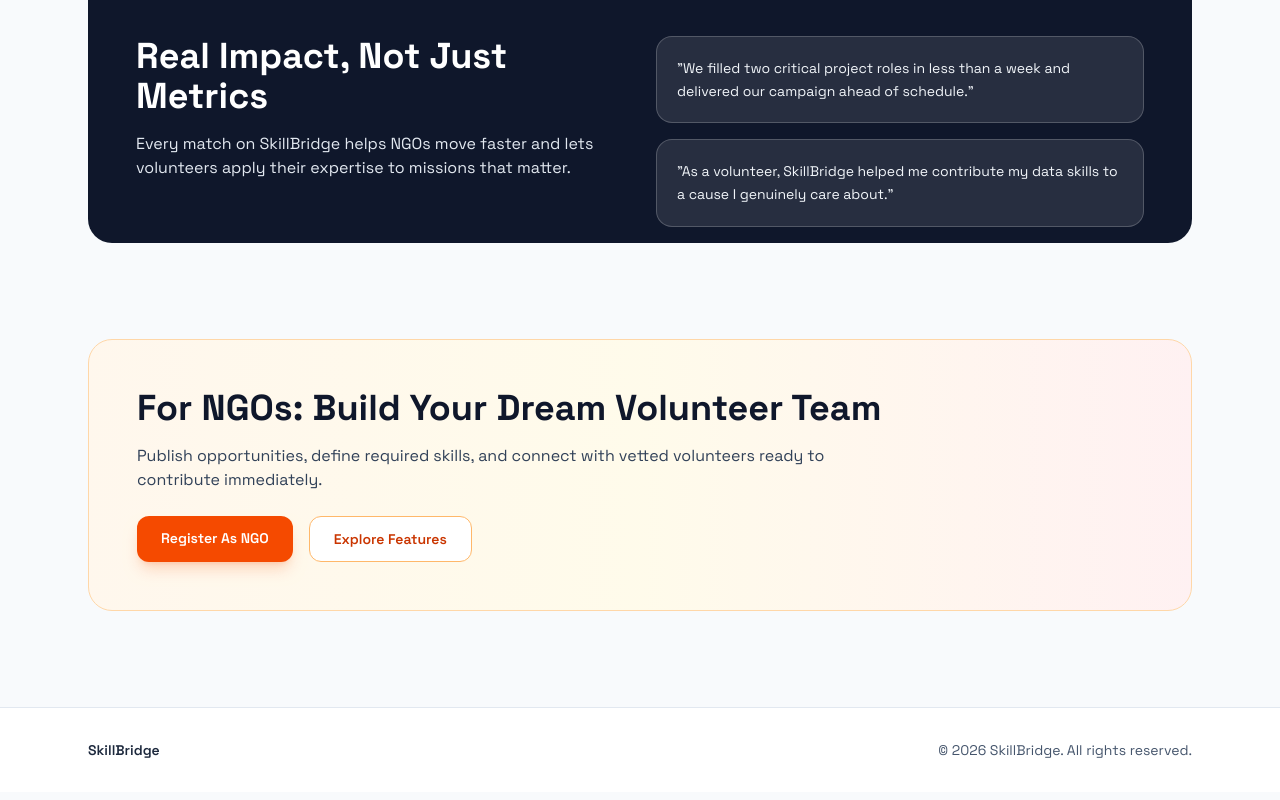
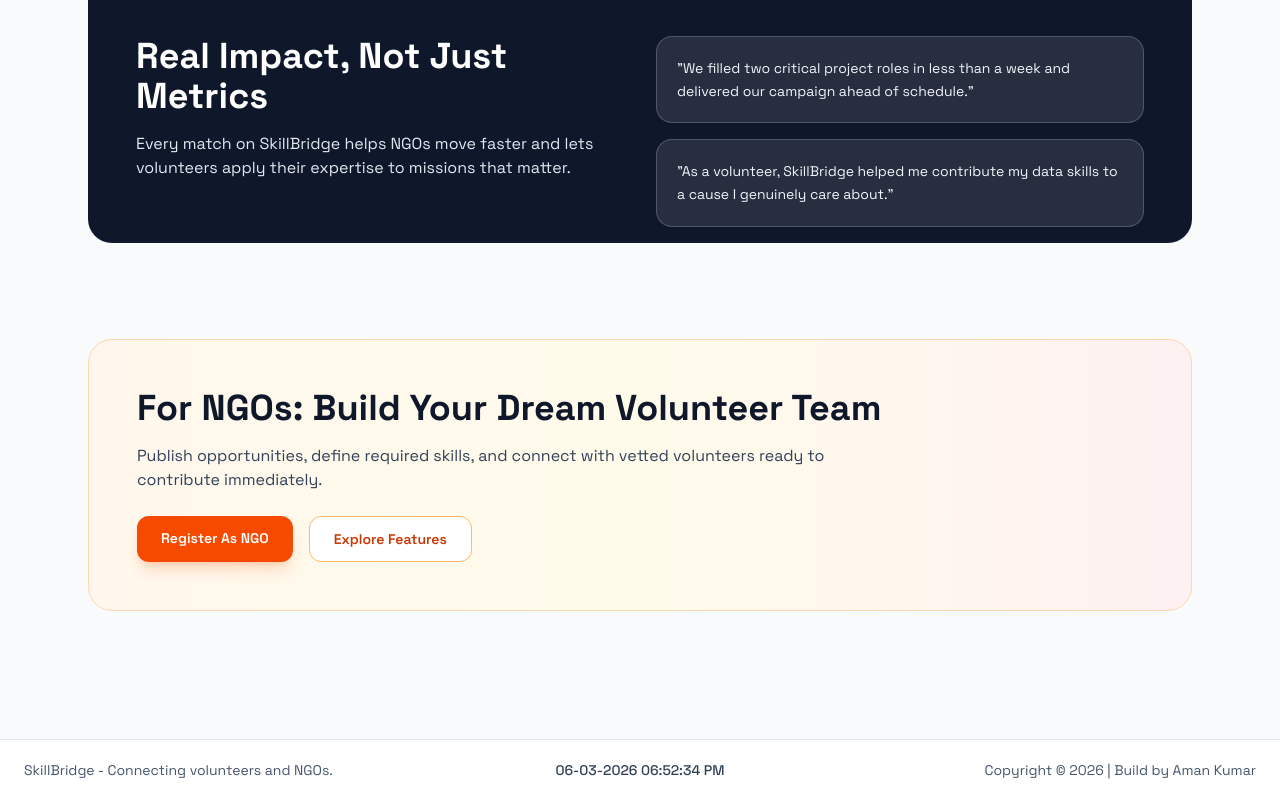
Before and after one commit to springboardmentor7451-lang/SkillBridge-feb-team03, a React app in the folder frontend/: page / in a window 1280 px wide. Shown: the part 2024-2824 px from the top of the page. Built offline with nearby package versions, Linux system fonts and the light colour scheme; the HTML template or start-up script is replaced by a standard one.

Commit message:
solved all issue

```diff
--- /dev/null
+++ b/frontend/src/components/Footer.jsx
@@ -0,0 +1,38 @@
+import { useEffect, useState } from "react";
+
+export default function Footer() {
+  const getFormattedDateTime = () => {
+    const now = new Date();
+    const day = String(now.getDate()).padStart(2, "0");
+    const month = String(now.getMonth() + 1).padStart(2, "0");
+    const year = now.getFullYear();
+    let hours = now.getHours();
+    const minutes = String(now.getMinutes()).padStart(2, "0");
+    const seconds = String(now.getSeconds()).padStart(2, "0");
+    const ampm = hours >= 12 ? "PM" : "AM";
+
+    hours = hours % 12 || 12;
+
+    return `${day}-${month}-${year} ${String(hours).padStart(2, "0")}:${minutes}:${seconds} ${ampm}`;
+  };
+
+  const [currentDateTime, setCurrentDateTime] = useState(getFormattedDateTime());
+
+  useEffect(() => {
+    const timer = setInterval(() => {
+      setCurrentDateTime(getFormattedDateTime());
+    }, 1000);
+
+    return () => clearInterval(timer);
+  }, []);
+
+  return (
+    <footer className="mt-8 border-t border-slate-200 bg-white">
+      <div className="mx-auto grid w-full max-w-7xl gap-2 px-4 py-5 text-sm text-slate-600 md:grid-cols-3 md:items-center md:px-6">
+        <p className="text-center md:text-left">SkillBridge - Connecting volunteers and NGOs.</p>
+        <p className="text-center font-medium text-slate-700">{currentDateTime}</p>
+        <p className="text-center md:text-right">Copyright © {new Date().getFullYear()} | Build by Aman Kumar</p>
+      </div>
+    </footer>
+  );
+}
--- a/frontend/src/pages/Home.jsx
+++ b/frontend/src/pages/Home.jsx
@@ -249,12 +249,7 @@
         </div>
       </section>
 
-      <footer className="border-t border-slate-200 bg-white">
-        <div className="mx-auto flex max-w-6xl flex-col items-start justify-between gap-4 px-6 py-8 text-sm text-slate-600 md:flex-row md:items-center">
-          <p className="font-semibold text-slate-800">SkillBridge</p>
-          <p>© 2026 SkillBridge. All rights reserved.</p>
-        </div>
-      </footer>
+
     </div>
   );
 }
--- a/frontend/src/pages/Messages.jsx
+++ b/frontend/src/pages/Messages.jsx
@@ -277,14 +277,14 @@
   return (
     <>
       <Navbar />
-      <main className="mx-auto max-w-7xl px-4 py-8 md:px-6 md:py-10">
-        <motion.div initial={{ opacity: 0, y: 12 }} animate={{ opacity: 1, y: 0 }} transition={{ duration: 0.35 }} className="mb-6">
+      <main className="mx-auto flex h-[calc(100vh-84px)] max-w-7xl flex-col overflow-hidden px-4 py-6 md:px-6 md:py-6">
+        <motion.div initial={{ opacity: 0, y: 12 }} animate={{ opacity: 1, y: 0 }} transition={{ duration: 0.35 }} className="mb-4 shrink-0">
           <h1 className="text-3xl font-bold text-slate-900">Messages</h1>
           <p className="mt-1 text-slate-600">Connect with volunteers and NGOs in real time.</p>
         </motion.div>
 
-        <section className="grid min-h-[70vh] gap-4 lg:grid-cols-12">
-          <aside className="rounded-2xl border border-slate-200 bg-white p-4 shadow-sm lg:col-span-4">
+        <section className="grid min-h-0 flex-1 gap-4 lg:grid-cols-12">
+          <aside className="flex min-h-0 flex-col rounded-2xl border border-slate-200 bg-white p-4 shadow-sm lg:col-span-4">
             <div className="mb-4 flex items-center justify-between">
               <h3 className="text-lg font-semibold text-slate-900">Conversations ({conversations.length})</h3>
               <Button size="icon" variant="ghost" onClick={fetchConversations} title="Refresh conversations">
@@ -299,7 +299,7 @@
                 No conversations yet. Accepted applications will appear here.
               </div>
             ) : (
-              <div className="space-y-2 overflow-y-auto pr-1">
+              <div className="min-h-0 flex-1 space-y-2 overflow-y-auto pr-1">
                 {conversations.map((conv) => {
                   const otherUser = getOtherUser(conv);
                   const isSelected = selectedConversation?._id === conv._id;
@@ -344,10 +344,10 @@
             )}
           </aside>
 
-          <section className="flex min-h-[70vh] flex-col rounded-2xl border border-slate-200 bg-white shadow-sm lg:col-span-8">
+          <section className="flex min-h-0 flex-col rounded-2xl border border-slate-200 bg-white shadow-sm lg:col-span-8">
             {selectedConversation ? (
               <>
-                <div className="border-b border-slate-200 px-5 py-4">
+                <div className="shrink-0 border-b border-slate-200 px-5 py-4">
                   <button className="text-left" onClick={handleOpenParticipantDetails}>
                     <h3 className="text-lg font-semibold text-slate-900 hover:text-orange-700">
                       {user.role === "ngo"
@@ -358,7 +358,7 @@
                   <p className="text-sm text-slate-600">Opportunity: {selectedConversation.opportunity_id?.title || "Not specified"}</p>
                 </div>
 
-                <div className="flex-1 space-y-3 overflow-y-auto bg-slate-50 px-5 py-4">
+                <div className="min-h-0 flex-1 space-y-3 overflow-y-auto bg-slate-50 px-5 py-4">
                   {loadingMessages ? (
                     <p className="text-sm text-slate-500">Loading messages...</p>
                   ) : messages.length === 0 ? (
@@ -409,7 +409,7 @@
                   )}
                 </div>
 
-                <form className="flex gap-2 border-t border-slate-200 p-4" onSubmit={handleSendMessage}>
+                <form className="shrink-0 flex gap-2 border-t border-slate-200 p-4" onSubmit={handleSendMessage}>
                   <input ref={fileInputRef} type="file" className="hidden" onChange={handleAttachmentChange} />
                   <Button type="button" size="icon" variant="secondary" onClick={handlePickAttachment} title="Add attachment">
                     <Paperclip className="h-4 w-4" />
@@ -426,7 +426,7 @@
                   </Button>
                 </form>
                 {attachment && (
-                  <div className="mx-4 mb-4 mt-2 flex items-center justify-between rounded-xl border border-slate-200 bg-slate-50 px-3 py-2 text-xs text-slate-700">
+                  <div className="mx-4 mb-4 mt-2 shrink-0 flex items-center justify-between rounded-xl border border-slate-200 bg-slate-50 px-3 py-2 text-xs text-slate-700">
                     <span className="truncate">Attached: {attachment.name}</span>
                     <button type="button" className="rounded p-1 hover:bg-slate-200" onClick={() => setAttachment(null)}>
                       <X className="h-3.5 w-3.5" />
--- a/frontend/src/routes/AppRoutes.jsx
+++ b/frontend/src/routes/AppRoutes.jsx
@@ -1,6 +1,7 @@
 import { lazy, Suspense } from "react";
 import { BrowserRouter, Routes, Route } from "react-router-dom";
 import NotificationSystem from "../components/NotificationSystem";
+import Footer from "../components/Footer";
 
 const Home = lazy(() => import("../pages/Home"));
 const Login = lazy(() => import("../pages/Login"));
@@ -29,6 +30,14 @@
   return (
     <BrowserRouter>
       <NotificationSystem />
+      <AppContent />
+    </BrowserRouter>
+  );
+}
+
+function AppContent() {
+  return (
+    <>
       <Suspense fallback={<RouteFallback />}>
         <Routes>
           <Route path="/" element={<Home />} />
@@ -46,6 +55,7 @@
           <Route path="/notifications" element={<Notifications />} />
         </Routes>
       </Suspense>
-    </BrowserRouter>
+      <Footer />
+    </>
   );
 }
```
